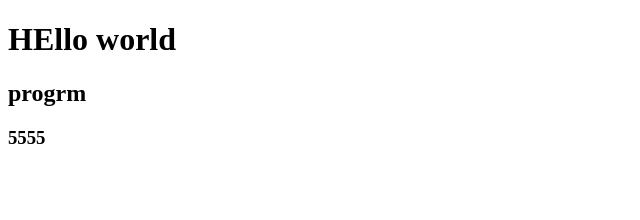
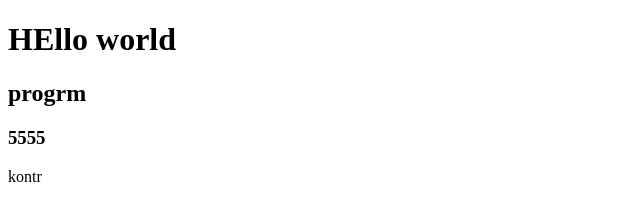
Before and after one commit to ilnurmuha/test4, a plain HTML site: page index.html in a window 1280 px wide. Shown: the full height of the page, 0-640 px from the left. Drawn offline with Linux system fonts and the light colour scheme.

Commit message:
commit master 5

```diff
--- a/index.html
+++ b/index.html
@@ -11,5 +11,7 @@
 	<h2>progrm</h2>
 
 	<h3>5555</h3>
+
+	<span>kontr</span>
 </body>
 </html>
```
